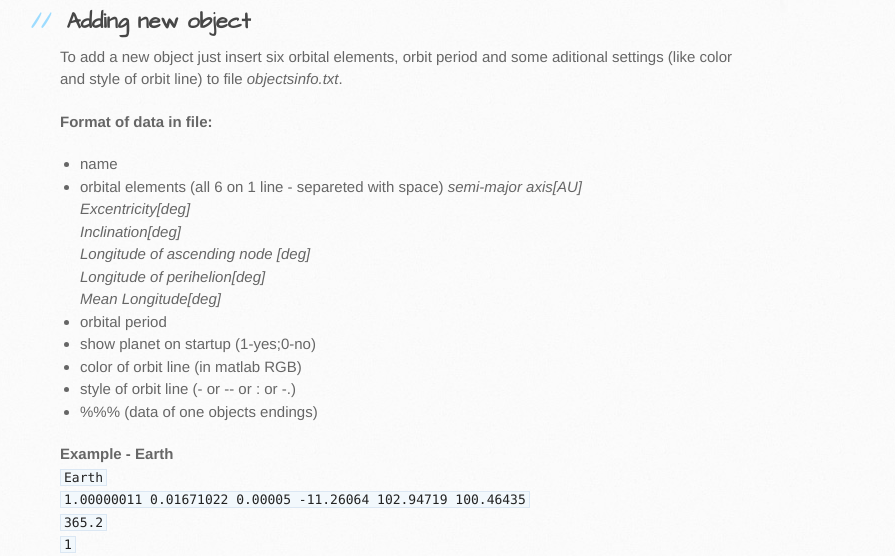
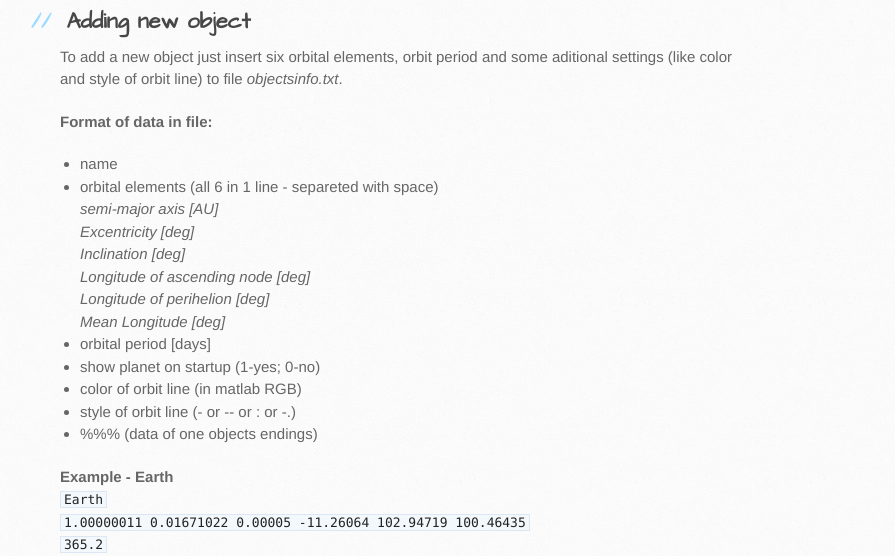
Before and after one commit to pavellu5/orbit-simulator, a plain HTML site: page index.html in a window 1280 px wide. Shown: the part 723-1279 px from the top of the page, without its empty margins (110-1005 px from the left). Drawn offline with Linux system fonts and the light colour scheme.

```diff
--- a/index.html
+++ b/index.html
@@ -44,16 +44,16 @@
 
 <ul>
 <li>name</li>
-<li>orbital elements (all 6 on 1 line - separeted with space)
-<em>semi-major axis[AU]</em><br>
-<em>Excentricity[deg]</em><br>
-<em>Inclination[deg]</em><br>
+<li>orbital elements (all 6 in 1 line - separeted with space)<br>
+<em>semi-major axis [AU]</em><br>
+<em>Excentricity [deg]</em><br>
+<em>Inclination [deg]</em><br>
 <em>Longitude of ascending node [deg]</em><br>
-<em>Longitude of perihelion[deg]</em><br>
-<em>Mean Longitude[deg]</em><br>
+<em>Longitude of perihelion [deg]</em><br>
+<em>Mean Longitude [deg]</em><br>
 </li>
-<li>orbital period</li>
-<li>show planet on startup (1-yes;0-no)</li>
+<li>orbital period [days]</li>
+<li>show planet on startup (1-yes; 0-no)</li>
 <li>color of orbit line (in matlab RGB)</li>
 <li>style of orbit line (- or -- or : or -.)</li>
 <li>%%% (data of one objects endings)</li>
--- a/params.json
+++ b/params.json
@@ -1 +1 @@
-{"name":"Orbit simulator","tagline":"Matlab space objects' orbits simulator","body":"### About\r\nOrbit simulator allow you to simulate orbits and positions of space objects in solar system at specific time. Positions of all objects are cumputed from orbital elements. Simulator loads data from external txt file which allows to add new objects (object must be orbiting the Sun). Orbit simulator is written in matlab.\r\n\r\n![Screenshot](https://raw.githubusercontent.com/pavellu5/orbit-simulator/master/screenshot.png)\r\n\r\n## Adding new object\r\nTo add a new object just insert six orbital elements, orbit period and some aditional settings (like color and style of orbit line) to file _objectsinfo.txt_.\r\n\r\n**Format of data in file:**  \r\n* name\r\n* orbital elements (all 6 on 1 line - separeted with space)\r\n_semi-major axis[AU]_  \r\n_Excentricity[deg]_  \r\n_Inclination[deg]_  \r\n_Longitude of ascending node [deg]_  \r\n_Longitude of perihelion[deg]_  \r\n_Mean Longitude[deg]_  \r\n* orbital period\r\n* show planet on startup (1-yes;0-no)\r\n* color of orbit line (in matlab RGB)\r\n* style of orbit line (- or -- or : or -.)\r\n* %%% (data of one objects endings)\r\n\r\n**Example - Earth**  \r\n`Earth`  \r\n`1.00000011  0.01671022  0.00005  -11.26064  102.94719  100.46435`  \r\n`365.2`  \r\n`1`  \r\n`0 0 1`  \r\n`-`  \r\n`%%%`  \r\n","google":"","note":"Don't delete this file! It's used internally to help with page regeneration."}
+{"name":"Orbit simulator","tagline":"Matlab space objects' orbits simulator","body":"### About\r\nOrbit simulator allow you to simulate orbits and positions of space objects in solar system at specific time. Positions of all objects are cumputed from orbital elements. Simulator loads data from external txt file which allows to add new objects (object must be orbiting the Sun). Orbit simulator is written in matlab.\r\n\r\n![Screenshot](https://raw.githubusercontent.com/pavellu5/orbit-simulator/master/screenshot.png)\r\n\r\n## Adding new object\r\nTo add a new object just insert six orbital elements, orbit period and some aditional settings (like color and style of orbit line) to file _objectsinfo.txt_.\r\n\r\n**Format of data in file:**  \r\n* name\r\n* orbital elements (all 6 in 1 line - separeted with space)  \r\n_semi-major axis [AU]_  \r\n_Excentricity [deg]_  \r\n_Inclination [deg]_  \r\n_Longitude of ascending node [deg]_  \r\n_Longitude of perihelion [deg]_  \r\n_Mean Longitude [deg]_  \r\n* orbital period [days]\r\n* show planet on startup (1-yes; 0-no)\r\n* color of orbit line (in matlab RGB)\r\n* style of orbit line (- or -- or : or -.)\r\n* %%% (data of one objects endings)\r\n\r\n**Example - Earth**  \r\n`Earth`  \r\n`1.00000011  0.01671022  0.00005  -11.26064  102.94719  100.46435`  \r\n`365.2`  \r\n`1`  \r\n`0 0 1`  \r\n`-`  \r\n`%%%`  \r\n","google":"","note":"Don't delete this file! It's used internally to help with page regeneration."}
```
